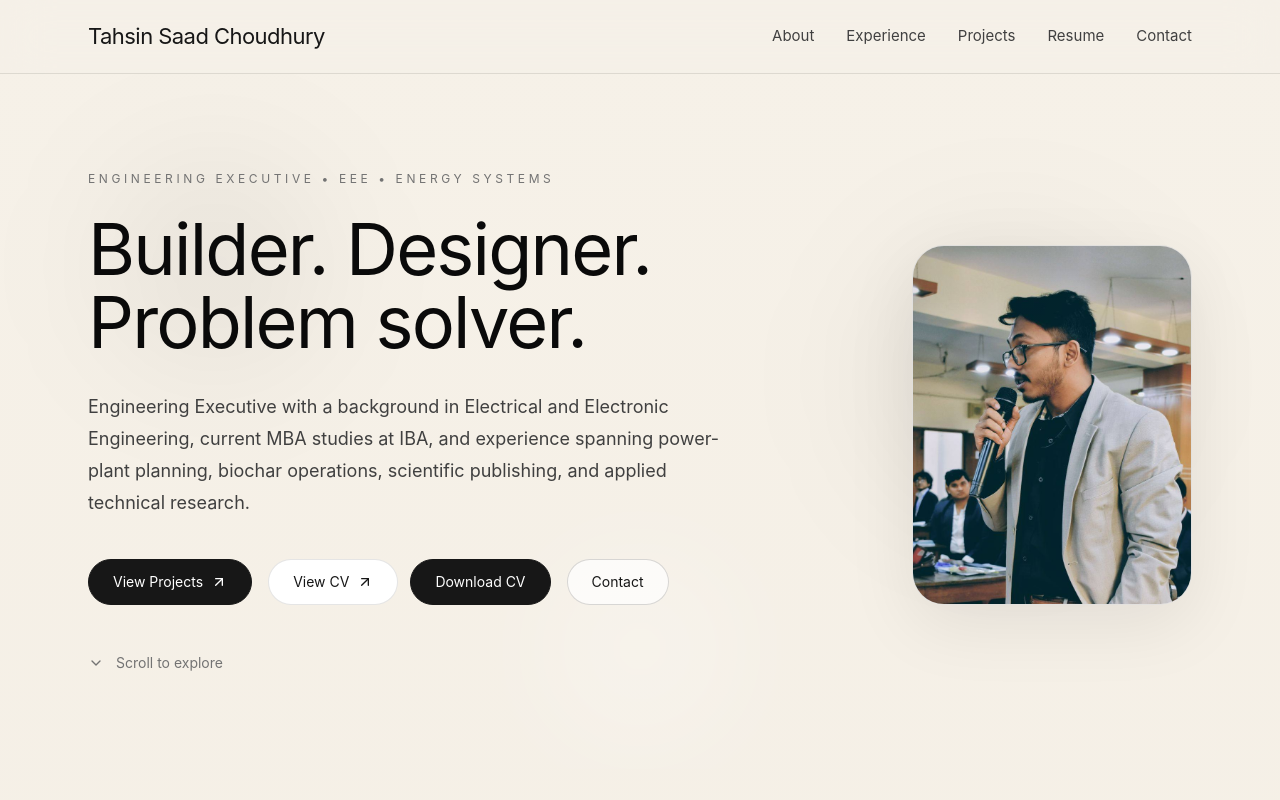
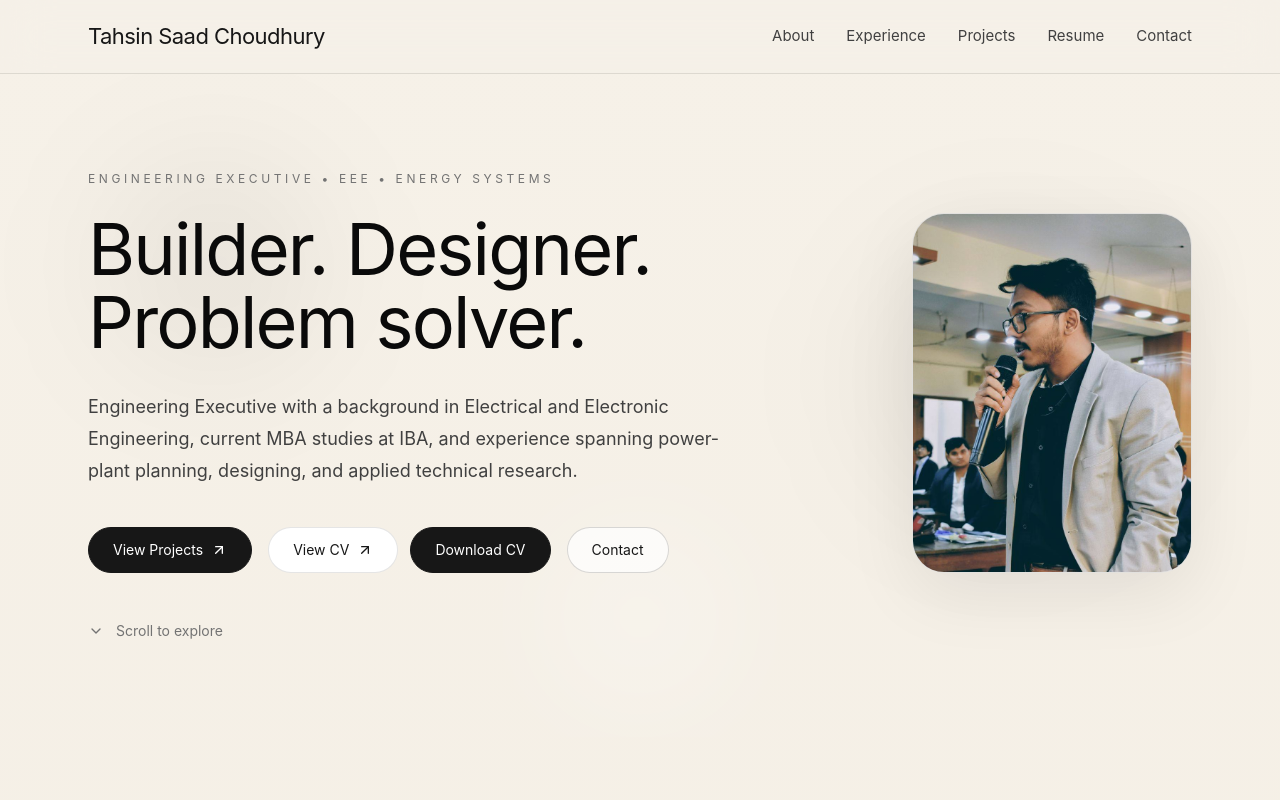
Before and after one commit to SadCritter/tahsin-portfolio, a React (Vite) app: page / in a window 1280 px wide. Shown: the top 800 px of the page. Built offline with nearby package versions, Linux system fonts and the light colour scheme.

Commit message:
text update

```diff
--- a/src/App.jsx
+++ b/src/App.jsx
@@ -150,7 +150,7 @@ export default function TahsinPortfolio() {
                   Builder. Designer. Problem solver.
                 </h1>
                 <p className="mt-8 max-w-2xl text-[18px] leading-8 text-neutral-700">
-                  Engineering Executive with a background in Electrical and Electronic Engineering, current MBA studies at IBA, and experience spanning power-plant planning, biochar operations, scientific publishing, and applied technical research.
+                  Engineering Executive with a background in Electrical and Electronic Engineering, current MBA studies at IBA, and experience spanning power-plant planning, designing, and applied technical research.
                 </p>
                 <div className="mt-10 flex flex-wrap gap-4">
                   <a href="#projects" className="inline-flex items-center gap-2 rounded-full border border-neutral-900 bg-neutral-900 px-6 py-3 text-sm text-white transition hover:-translate-y-0.5">
```
